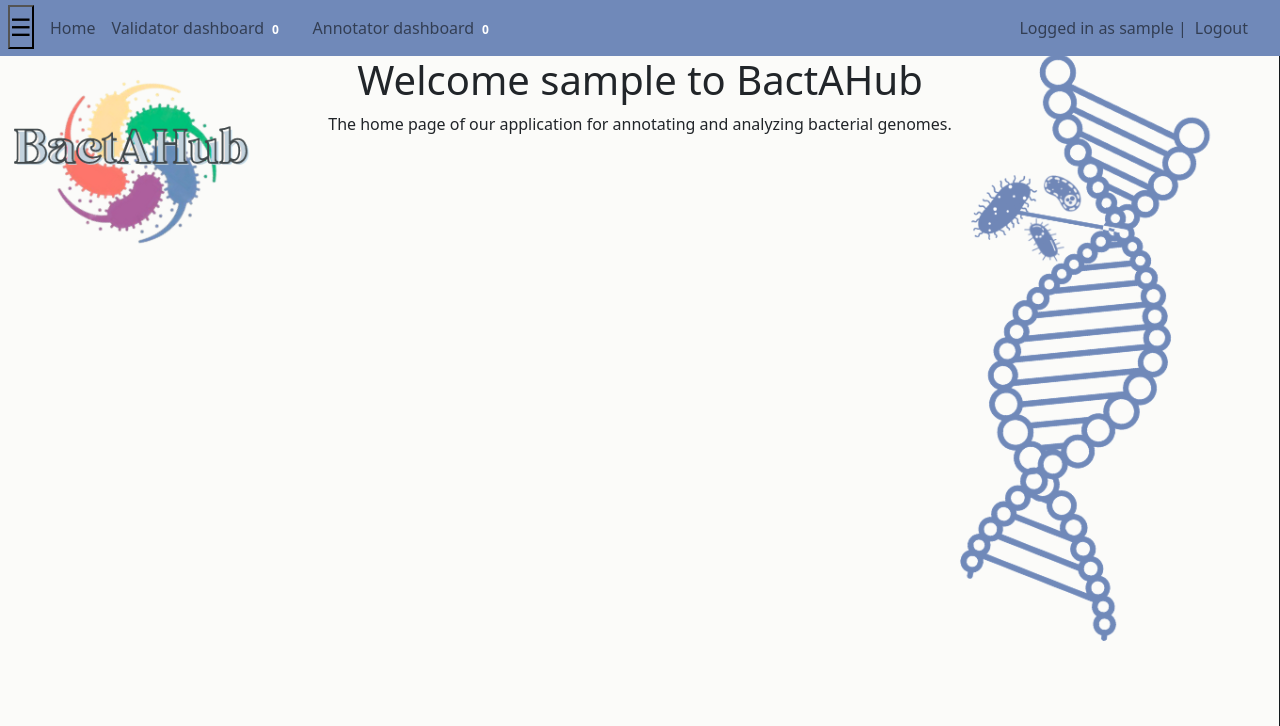
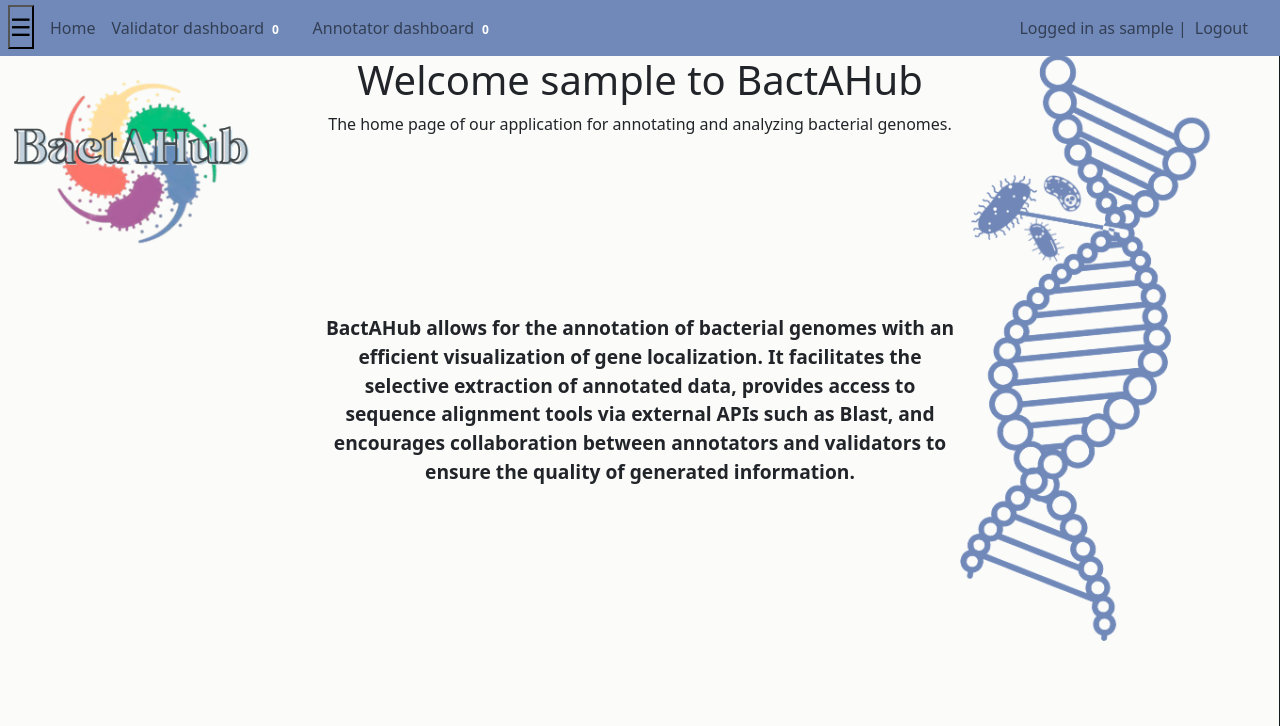
Before and after one commit to LE0NARD096/web_genomic_service, a Django app: page / in a window 1280 px wide. Shown: the top 726 px of the page. Run offline with Django 5.2, Linux system fonts and the light colour scheme; the visitor is signed in with stand-in values (Sample User, id 1); data comes from the database, SQL or seed files in the repository; data that the repository does not hold is empty.

Commit message:
Update home.html

```diff
--- a/website/templates/home.html
+++ b/website/templates/home.html
@@ -37,7 +37,9 @@
   {% if request.user.is_authenticated %}
     <h1 class="centered">Welcome {{ request.user.username }} to BactAHub</h1>
     <p class="centered">The home page of our application for annotating and analyzing bacterial genomes.</p>
-
+    <div class="container">
+      <p class="text-middle centered">BactAHub allows for the annotation of bacterial genomes with an efficient visualization of gene localization. It facilitates the selective extraction of annotated data, provides access to sequence alignment tools via external APIs such as Blast, and encourages collaboration between annotators and validators to ensure the quality of generated information.</p>
+    </div>
   {% else %}
     <h1 class="centered">Welcome to BactAHub</h1>
     <p class="centered">The home page of our application for annotating and analyzing bacterial genomes.</p>
```
